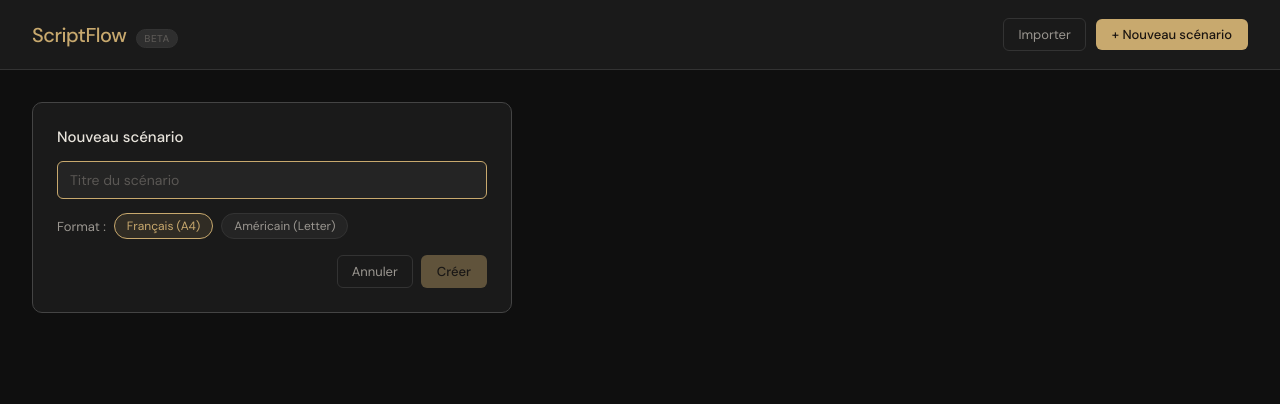
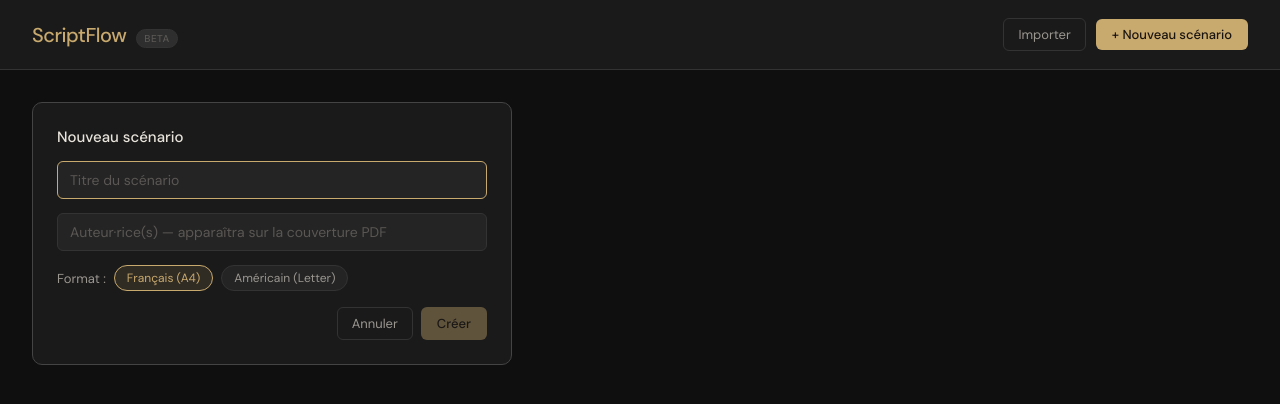
Before and after one commit to idmuse/scenarix, a React (Vite) app: page / in a window 1280 px wide. Both pictures are taken after a click on the button "+ Nouveau scénario". Shown: the top 404 px of the page. Built offline with nearby package versions, Linux system fonts and the light colour scheme; a web font is replaced by a local one.

Commit message:
feat: auteur dans éditeur + carte projet + couverture PDF

```diff
--- a/src/components/Editor.css
+++ b/src/components/Editor.css
@@ -59,3 +59,7 @@
 .note-textarea:focus { outline: none; }
 .note-textarea::placeholder { color: var(--text3); }
 .statusbar { display: flex; align-items: center; gap: 8px; padding: 5px 20px; background: var(--bg2); border-top: 1px solid var(--border); font-size: 11px; color: var(--text3); flex-shrink: 0; }
+.author-badge { font-size: 12px; color: var(--text3); cursor: pointer; padding: 3px 8px; border-radius: var(--radius); border: 1px dashed var(--border); white-space: nowrap; transition: all .15s; max-width: 200px; overflow: hidden; text-overflow: ellipsis; }
+.author-badge:hover { color: var(--text2); border-color: var(--border2); background: var(--bg3); }
+.author-input { font-size: 12px; background: var(--bg3); border: 1px solid var(--accent); border-radius: var(--radius); color: var(--text); padding: 3px 8px; max-width: 200px; }
+.project-author { font-size: 11px; color: var(--text3); margin-top: -2px; }
--- a/src/components/Editor.jsx
+++ b/src/components/Editor.jsx
@@ -2,12 +2,10 @@ import { useState, useCallback, useRef } from 'react'
 import { ELEMENT_TYPES, ELEMENT_LABELS, TAB_CYCLE, ENTER_CREATES, createScene, createElement, extractSceneTitle, estimatePages, estimateMinutes } from '../utils/screenplay.js'
 import { exportToPDF } from '../utils/pdfExport.js'
 import './Editor.css'
-
 function getPlaceholder(type) {
   const p = { scene_heading:'INT. LIEU — JOUR', action:'Description de la scène…', character:'NOM DU PERSONNAGE', parenthetical:'(indication)', dialogue:'Réplique…', transition:'COUPE SUR :', note:'Note interne (non exportée)' }
   return p[type] || ''
 }
-
 function ScriptElement({ element, isActive, onFocus, onChange, onKeyDown, textareaRef }) {
   const rows = Math.max(1, Math.ceil((element.text.length || 1) / 55))
   return (
@@ -19,23 +17,21 @@ function ScriptElement({ element, isActive, onFocus, onChange, onKeyDown, textar
     </div>
   )
 }
-
 export default function Editor({ project, onUpdate, onBack, onExportProject }) {
   const [activeSceneId, setActiveSceneId] = useState(project?.scenes?.[0]?.id || null)
   const [activeElementId, setActiveElementId] = useState(null)
   const [showNotePanel, setShowNotePanel] = useState(false)
   const [editingTitle, setEditingTitle] = useState(false)
   const [titleVal, setTitleVal] = useState(project?.title || '')
+  const [editingAuthor, setEditingAuthor] = useState(false)
+  const [authorVal, setAuthorVal] = useState(project?.author || '')
   const textareaRefs = useRef({})
   if (!project) return null
   const activeScene = project.scenes.find(s => s.id === activeSceneId) || project.scenes[0]
-
   const updateScenes = (newScenes) => onUpdate({ ...project, scenes: newScenes })
-
   const updateElement = useCallback((sceneId, elementId, changes) => {
     updateScenes(project.scenes.map(s => s.id !== sceneId ? s : { ...s, elements: s.elements.map(el => el.id !== elementId ? el : { ...el, ...changes }) }))
   }, [project])
-
   const addElementAfter = useCallback((sceneId, afterId, type) => {
     const newEl = createElement(type, '')
     updateScenes(project.scenes.map(s => {
@@ -46,7 +42,6 @@ export default function Editor({ project, onUpdate, onBack, onExportProject }) {
     }))
     setTimeout(() => { setActiveElementId(newEl.id); textareaRefs.current[newEl.id]?.focus() }, 30)
   }, [project])
-
   const deleteElement = useCallback((sceneId, elementId) => {
     const scene = project.scenes.find(s => s.id === sceneId)
     if (!scene || scene.elements.length <= 1) return
@@ -55,12 +50,10 @@ export default function Editor({ project, onUpdate, onBack, onExportProject }) {
     updateScenes(project.scenes.map(s => s.id !== sceneId ? s : { ...s, elements: s.elements.filter(el => el.id !== elementId) }))
     if (prevId) { setActiveElementId(prevId); setTimeout(() => textareaRefs.current[prevId]?.focus(), 30) }
   }, [project])
-
   const setElementType = useCallback((sceneId, elementId, type) => {
     updateElement(sceneId, elementId, { type })
     setTimeout(() => textareaRefs.current[elementId]?.focus(), 10)
   }, [updateElement])
-
   const addScene = () => {
     const s = createScene()
     updateScenes([...project.scenes, s])
@@ -68,14 +61,12 @@ export default function Editor({ project, onUpdate, onBack, onExportProject }) {
     setActiveElementId(s.elements[0].id)
     setTimeout(() => textareaRefs.current[s.elements[0].id]?.focus(), 50)
   }
-
   const deleteScene = (sceneId) => {
     if (project.scenes.length <= 1) return
     const newScenes = project.scenes.filter(s => s.id !== sceneId)
     updateScenes(newScenes)
     if (activeSceneId === sceneId) setActiveSceneId(newScenes[0].id)
   }
-
   const moveScene = (sceneId, dir) => {
     const idx = project.scenes.findIndex(s => s.id === sceneId)
     const newIdx = idx + dir
@@ -83,18 +74,16 @@ export default function Editor({ project, onUpdate, onBack, onExportProject }) {
     const arr = [...project.scenes];[arr[idx], arr[newIdx]] = [arr[newIdx], arr[idx]]
     updateScenes(arr)
   }
-
   const handleKeyDown = useCallback((e, sceneId, element) => {
     if (e.key === 'Tab') { e.preventDefault(); const next = e.shiftKey ? (Object.keys(TAB_CYCLE).find(k => TAB_CYCLE[k] === element.type) || element.type) : TAB_CYCLE[element.type]; setElementType(sceneId, element.id, next); return }
     if (e.key === 'Enter' && !e.shiftKey) { e.preventDefault(); addElementAfter(sceneId, element.id, ENTER_CREATES[element.type] || 'action'); return }
     if (e.key === 'Backspace' && element.text === '') { e.preventDefault(); deleteElement(sceneId, element.id); return }
     if (e.metaKey || e.ctrlKey) { const m = {'1':'scene_heading','2':'action','3':'character','4':'parenthetical','5':'dialogue','6':'transition','7':'note'}; if (m[e.key]) { e.preventDefault(); setElementType(sceneId, element.id, m[e.key]) } }
   }, [addElementAfter, deleteElement, setElementType])
-
   const saveTitle = () => { if (titleVal.trim()) onUpdate({ ...project, title: titleVal.trim() }); setEditingTitle(false) }
+  const saveAuthor = () => { onUpdate({ ...project, author: authorVal.trim() }); setEditingAuthor(false) }
   const pages = estimatePages(project.scenes)
   const mins = estimateMinutes(project.scenes)
-
   return (
     <div className="editor">
       <div className="editor-topbar">
@@ -103,6 +92,10 @@ export default function Editor({ project, onUpdate, onBack, onExportProject }) {
           {editingTitle
             ? <input className="title-input" value={titleVal} autoFocus onChange={e => setTitleVal(e.target.value)} onBlur={saveTitle} onKeyDown={e => { if (e.key==='Enter') saveTitle(); if (e.key==='Escape') setEditingTitle(false) }} />
             : <h1 className="editor-title" onClick={() => setEditingTitle(true)}>{project.title}</h1>
+          }
+          {editingAuthor
+            ? <input className="author-input" value={authorVal} autoFocus placeholder="Auteur·rice(s)" onChange={e => setAuthorVal(e.target.value)} onBlur={saveAuthor} onKeyDown={e => { if (e.key==='Enter') saveAuthor(); if (e.key==='Escape') setEditingAuthor(false) }} />
+            : <span className="author-badge" onClick={() => setEditingAuthor(true)}>{project.author ? '✍ '+project.author : '+ auteur·rice'}</span>
           }
           <span className="format-badge">{project.format==='us'?'US':'FR'}</span>
         </div>
@@ -119,7 +112,7 @@ export default function Editor({ project, onUpdate, onBack, onExportProject }) {
           <div className="sidebar-header">Scènes</div>
           <div className="scene-list">
             {project.scenes.map((s, i) => (
-              <div key={s.id} className={"scene-item" + (s.id===activeSceneId?" active":"")} onClick={() => setActiveSceneId(s.id)}>
+              <div key={s.id} className={"scene-item"+(s.id===activeSceneId?" active":"")} onClick={() => setActiveSceneId(s.id)}>
                 <div className="scene-item-top">
                   <span className="scene-num">{i+1}</span>
                   <div className="scene-item-actions">
--- a/src/components/ProjectList.jsx
+++ b/src/components/ProjectList.jsx
@@ -4,10 +4,11 @@ import './ProjectList.css'
 export default function ProjectList({ projects, onNew, onOpen, onDelete, onExportAll, onExportProject, onImport, importError }) {
   const [showNew, setShowNew] = useState(false)
   const [newTitle, setNewTitle] = useState('')
+  const [newAuthor, setNewAuthor] = useState('')
   const [newFormat, setNewFormat] = useState('fr')
   const [confirmDelete, setConfirmDelete] = useState(null)
   const fileRef = useRef()
-  const handleCreate = () => { if (!newTitle.trim()) return; onNew(newTitle.trim(), newFormat); setShowNew(false); setNewTitle('') }
+  const handleCreate = () => { if (!newTitle.trim()) return; onNew(newTitle.trim(), newFormat, newAuthor.trim()); setShowNew(false); setNewTitle(''); setNewAuthor('') }
   const handleFileChange = (e) => { const file = e.target.files[0]; if (file) onImport(file); e.target.value = '' }
   const formatDate = (iso) => { if (!iso) return ''; return new Date(iso).toLocaleDateString('fr-CA', { year:'numeric', month:'long', day:'numeric' }) }
   return (
@@ -27,10 +28,11 @@ export default function ProjectList({ projects, onNew, onOpen, onDelete, onExpor
           <div className="new-project-card">
             <h3>Nouveau scénario</h3>
             <input autoFocus className="input-field" placeholder="Titre du scénario" value={newTitle} onChange={e => setNewTitle(e.target.value)} onKeyDown={e => { if (e.key==='Enter') handleCreate(); if (e.key==='Escape') setShowNew(false) }} />
+            <input className="input-field" placeholder="Auteur·rice(s) — apparaîtra sur la couverture PDF" value={newAuthor} onChange={e => setNewAuthor(e.target.value)} onKeyDown={e => { if (e.key==='Enter') handleCreate(); if (e.key==='Escape') setShowNew(false) }} />
             <div className="format-pick">
               <span>Format :</span>
-              <button className={"format-chip" + (newFormat==='fr'?' active':'')} onClick={() => setNewFormat('fr')}>Français (A4)</button>
-              <button className={"format-chip" + (newFormat==='us'?' active':'')} onClick={() => setNewFormat('us')}>Américain (Letter)</button>
+              <button className={"format-chip"+(newFormat==='fr'?' active':'')} onClick={() => setNewFormat('fr')}>Français (A4)</button>
+              <button className={"format-chip"+(newFormat==='us'?' active':'')} onClick={() => setNewFormat('us')}>Américain (Letter)</button>
             </div>
             <div className="new-project-btns">
               <button className="btn-ghost" onClick={() => setShowNew(false)}>Annuler</button>
@@ -60,6 +62,7 @@ export default function ProjectList({ projects, onNew, onOpen, onDelete, onExpor
                     </div>
                   </div>
                   <h3 className="project-title">{p.title}</h3>
+                  {p.author && <div className="project-author">✍ {p.author}</div>}
                   <div className="project-meta"><span>{p.scenes?.length||0} scène{(p.scenes?.length||0)!==1?'s':''}</span><span>·</span><span>~{pages} p.</span><span>·</span><span>~{mins} min</span></div>
                   <div className="project-date">{formatDate(p.updatedAt)}</div>
                 </div>
```
